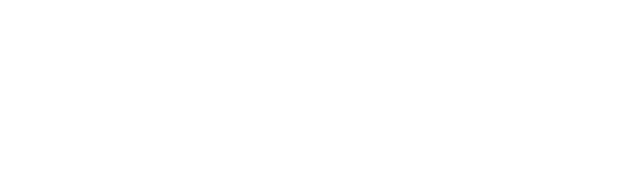
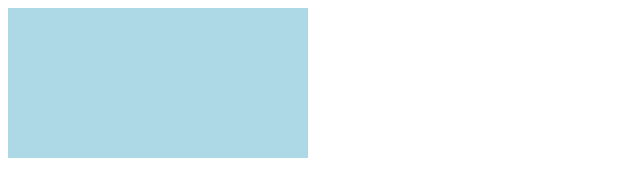
Before and after one commit to ufjf-dcc104/dcc138-2020-3ere-atv3-MarceloIMenezes, a plain HTML site: page index.html in a window 1280 px wide. Shown: the whole page, without its empty margins (0-640 px from the left). Drawn offline with Linux system fonts and the light colour scheme.

Commit message:
captura canvas e pinta o fundo

```diff
--- a/index.html
+++ b/index.html
@@ -7,6 +7,13 @@
     <title>Tarefa 2</title>
 </head>
 <body>
+    <canvas></canvas>
+    <script>
+        const canvas = document.querySelector("canvas");
+        const ctx = canvas.getContext("2d");
 
+        ctx.fillStyle = "lightblue";
+        ctx.fillRect(0, 0, canvas.width, canvas.height);
+    </script>
 </body>
 </html>
```
